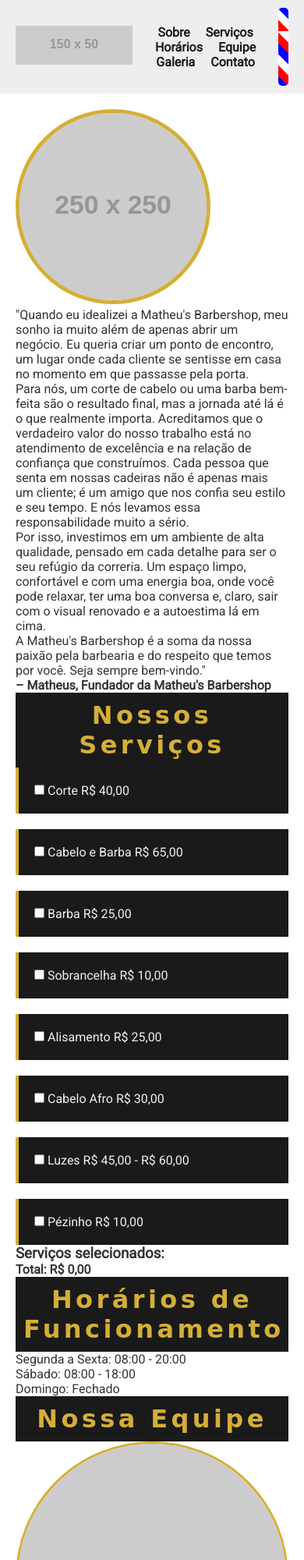
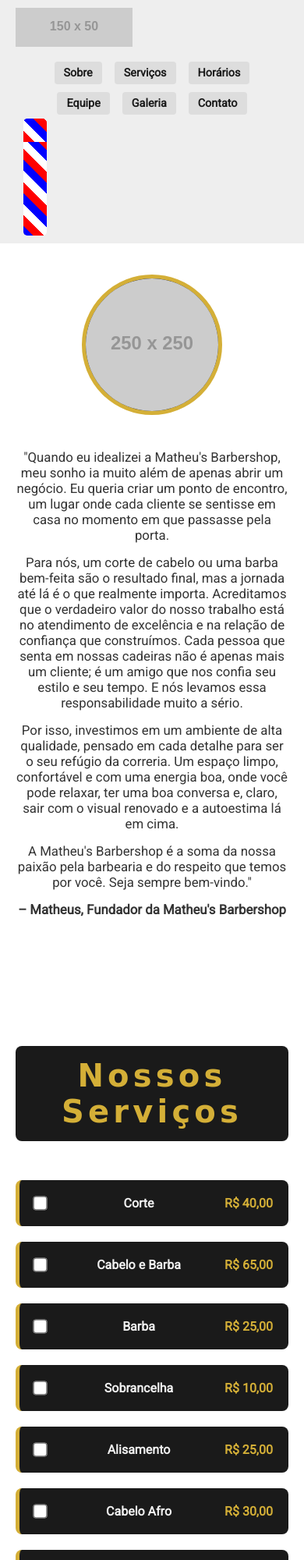
Before and after one commit to guilhermessilvasasd/matheus-barbershop, a plain HTML site: page index.html in a window 390 px wide. Shown: the top 2000 px of the page at 78% size. Drawn offline with Linux system fonts and the light colour scheme; placeholder pictures from the web are drawn by us; a web font is replaced by a local one.

Commit message:
Update style.css

```diff
--- a/style.css
+++ b/style.css
@@ -1,3 +1,5 @@
+@import url('https://fonts.googleapis.com/css2?family=Fruktur&family=Roboto&display=swap');
+
 :root {
   --cor-primaria: #1a1a1a;
   --cor-destaque: #D4AF37;
@@ -38,6 +40,7 @@
   display: flex;
   justify-content: space-between;
   align-items: center;
+  flex-wrap: wrap;
 }
 
 nav a {
@@ -45,10 +48,15 @@
   text-decoration: none;
   color: var(--cor-primaria);
   font-weight: 600;
+  background-color: #ddd;
+  padding: 5px 10px;
+  border-radius: 4px;
+  transition: background-color 0.3s, color 0.3s;
 }
 
 nav a:hover {
   color: var(--cor-destaque);
+  background-color: #bbb;
 }
 
 .barber-pole {
@@ -65,21 +73,28 @@
   );
   border-radius: 5px;
   animation: poleSpin 2s linear infinite;
+  margin-left: 10px;
 }
 
 @keyframes poleSpin {
-  0% { background-position: 0 0; }
-  100% { background-position: 0 60px; }
+  0% {
+    background-position: 0 0;
+  }
+
+  100% {
+    background-position: 0 60px;
+  }
 }
 
 main {
-  padding: 20px 0;
+  padding: 40px 0;
 }
 
 .fade-section {
   opacity: 0;
   transform: translateY(20px);
   transition: opacity 0.6s ease-out, transform 0.6s ease-out;
+  margin-bottom: 150px;
 }
 
 .fade-section.visible {
@@ -89,22 +104,35 @@
 
 .titulo-secao {
   font-family: 'Fruktur', cursive;
-  font-size: 2.5rem;
+  font-size: 3rem;
   background: var(--cor-primaria);
   color: var(--cor-destaque);
-  padding: 10px;
+  padding: 15px 10px;
   text-align: center;
   animation: tituloAnim 2s infinite alternate;
+  border-radius: 8px;
+  max-width: 450px;
+  margin: 0 auto 50px auto;
 }
 
 @keyframes tituloAnim {
-  from { letter-spacing: 2px; }
-  to { letter-spacing: 5px; }
+  from {
+    letter-spacing: 2px;
+  }
+  to {
+    letter-spacing: 6px;
+  }
 }
 
-.sobre-container {
+.sobre-content {
   display: flex;
+  gap: 40px;
+  align-items: center;
   justify-content: center;
+  max-width: 900px;
+  margin: 0 auto;
+  text-align: justify;
+  font-size: 1.05rem;
 }
 
 .foto-dono img {
@@ -113,81 +141,246 @@
   width: 250px;
   height: 250px;
   object-fit: cover;
+  background: var(--cor-primaria);
 }
 
-.servicos-grid,
-.equipe-grid,
-.galeria-grid,
-.avaliacoes-grid {
+.texto-dono p {
+  margin-bottom: 15px;
+}
+
+.servicos-grid {
   display: grid;
-  grid-template-columns: repeat(auto-fit, minmax(250px, 1fr));
+  grid-template-columns: repeat(auto-fit, minmax(280px, 1fr));
   gap: 20px;
+  max-width: 900px;
+  margin: 0 auto;
 }
 
 .servico-item {
   background: var(--cor-primaria);
   color: var(--cor-texto-claro);
   padding: 20px;
-  border-left: 4px solid var(--cor-destaque);
+  border-left: 5px solid var(--cor-destaque);
+  font-weight: 600;
+  cursor: pointer;
+  display: flex;
+  justify-content: space-between;
+  align-items: center;
+  border-radius: 8px;
+  transition: background-color 0.3s;
+}
+
+.servico-item:hover {
+  background-color: #333;
+}
+
+.servico-item input[type="checkbox"] {
+  margin-right: 10px;
+  transform: scale(1.4);
+  cursor: pointer;
+}
+
+.preco {
+  font-weight: 700;
+  color: var(--cor-destaque);
+  white-space: nowrap;
+}
+
+#resumo-servicos {
+  max-width: 900px;
+  margin: 30px auto 0 auto;
+  font-size: 1.1rem;
+  background: var(--cor-fundo-escuro);
+  color: var(--cor-texto-claro);
+  padding: 15px 25px;
+  border-radius: 10px;
+  box-shadow: 0 0 15px rgba(0, 0, 0, 0.3);
+}
+
+#resumo-servicos h3 {
+  margin-bottom: 15px;
+  text-align: center;
+}
+
+#lista-servicos {
+  list-style: disc inside;
+  margin-bottom: 10px;
+}
+
+#total-servicos {
+  font-size: 1.3rem;
+  font-weight: 700;
+  color: var(--cor-destaque);
+}
+
+.horarios-texto {
+  max-width: 900px;
+  margin: 0 auto;
+  font-size: 1.3rem;
+  font-weight: 600;
+  text-align: center;
+  padding: 15px 25px;
+  background: var(--cor-fundo-escuro);
+  color: var(--cor-texto-claro);
+  border-radius: 10px;
+  box-shadow: 0 0 10px rgba(0, 0, 0, 0.25);
+}
+
+.equipe-grid {
+  display: grid;
+  grid-template-columns: repeat(auto-fit, minmax(250px, 1fr));
+  gap: 30px;
+  max-width: 900px;
+  margin: 0 auto;
+}
+
+.membro {
+  text-align: center;
 }
 
 .membro img {
+  width: 100%;
   border-radius: 50%;
-  border: 3px solid var(--cor-destaque);
-  width: 100%;
+  border: 4px solid var(--cor-destaque);
   aspect-ratio: 1 / 1;
   object-fit: cover;
+  margin-bottom: 10px;
+}
+
+.membro h3 {
+  font-size: 1.5rem;
+  color: var(--cor-primaria);
+  font-weight: 700;
+}
+
+.galeria-grid {
+  display: grid;
+  grid-template-columns: repeat(auto-fit, minmax(250px, 1fr));
+  gap: 15px;
+  max-width: 900px;
+  margin: 0 auto 100px auto;
 }
 
 .galeria-grid img {
   width: 100%;
-  border-radius: 5px;
+  border-radius: 10px;
+  object-fit: cover;
+  height: 250px;
+  cursor: pointer;
+  transition: transform 0.3s;
+}
+
+.galeria-grid img:hover {
+  transform: scale(1.05);
 }
 
 footer {
   background: var(--cor-primaria);
   color: var(--cor-texto-claro);
-  text-align: center;
-  padding: 20px;
+  padding: 30px 20px 15px 20px;
+  font-size: 0.9rem;
 }
 
-body::before,
-body::after {
-  content: "";
-  position: fixed;
-  top: 0;
-  bottom: 0;
-  width: 5%;
-  background: var(--cor-primaria);
-  z-index: -1;
+.footer-grid {
+  display: flex;
+  flex-wrap: wrap;
+  justify-content: space-between;
+  max-width: 1200px;
+  margin: 0 auto 10px auto;
 }
 
-body::before {
-  left: 0;
+.footer-grid > div {
+  flex: 1 1 200px;
+  margin: 10px;
 }
 
-body::after {
-  right: 0;
+.footer-grid h3,
+.footer-grid h4 {
+  color: var(--cor-destaque);
+  margin-bottom: 10px;
 }
 
-/* Responsividade */
-@media (max-width: 768px) {
-  .titulo-secao {
-    font-size: 2rem;
+.footer-grid p,
+.footer-grid a {
+  color: var(--cor-texto-claro);
+  text-decoration: none;
+  display: inline-block;
+  margin-bottom: 8px;
+}
+
+.footer-grid a:hover {
+  text-decoration: underline;
+}
+
+.social-icon img {
+  width: 36px;
+  height: 36px;
+  filter: invert(100%);
+  transition: filter 0.3s;
+}
+
+.social-icon img:hover {
+  filter: invert(60%) sepia(80%) saturate(400%) hue-rotate(320deg);
+}
+
+.copyright {
+  text-align: center;
+  margin-top: 15px;
+  font-size: 0.8rem;
+  color: var(--cor-texto-claro);
+}
+
+/* Responsive */
+
+@media (max-width: 900px) {
+  .sobre-content {
+    flex-direction: column;
+    text-align: center;
   }
 
-  nav {
-    display: flex;
-    flex-wrap: wrap;
-    justify-content: center;
+  .foto-dono img {
+    width: 180px;
+    height: 180px;
   }
 
-  .barber-pole {
-    height: 100px;
+  .titulo-secao {
+    font-size: 2.5rem;
+    max-width: 100%;
   }
 
-  body::before,
-  body::after {
-    width: 0;
+  .servicos-grid {
+    grid-template-columns: 1fr;
+  }
+
+  .equipe-grid {
+    grid-template-columns: 1fr 1fr;
+  }
+
+  .galeria-grid {
+    grid-template-columns: 1fr 1fr;
   }
 }
+
+@media (max-width: 480px) {
+  nav {
+    width: 100%;
+    margin-top: 10px;
+    display: flex;
+    justify-content: center;
+    flex-wrap: wrap;
+  }
+
+  nav a {
+    margin: 5px 8px;
+    padding: 6px 12px;
+    font-size: 0.9rem;
+  }
+
+  .equipe-grid {
+    grid-template-columns: 1fr;
+  }
+
+  .galeria-grid {
+    grid-template-columns: 1fr;
+  }
+}
```
